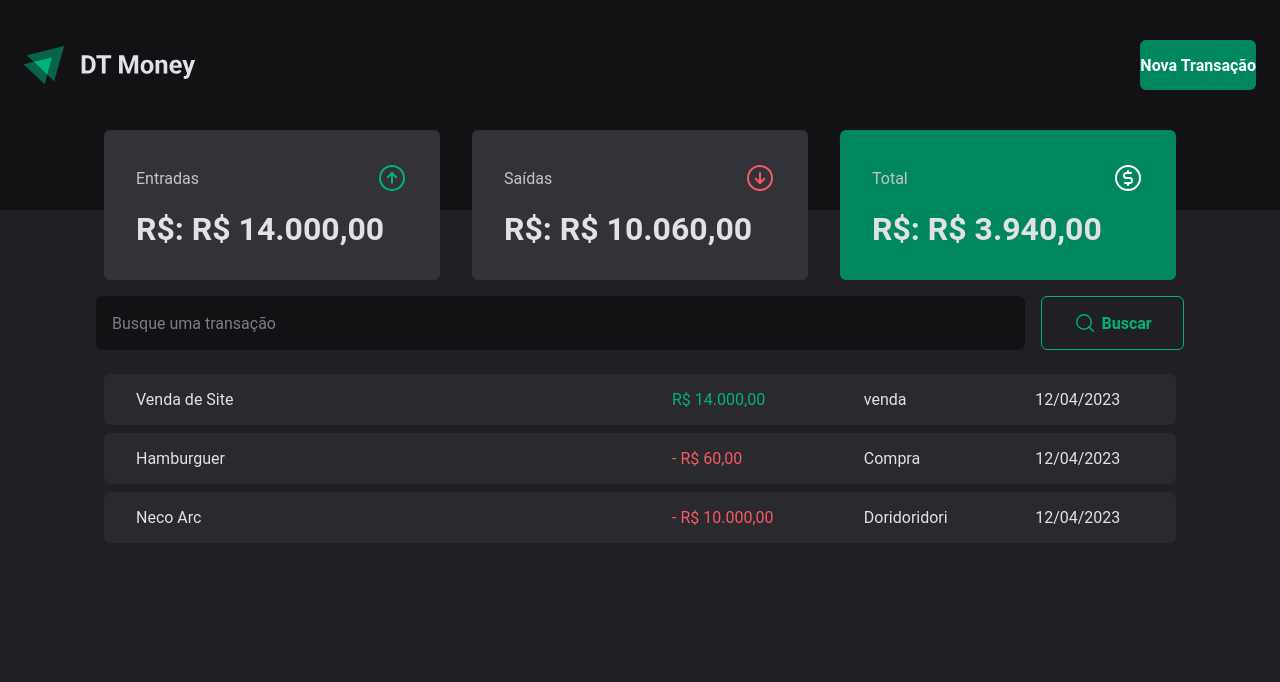
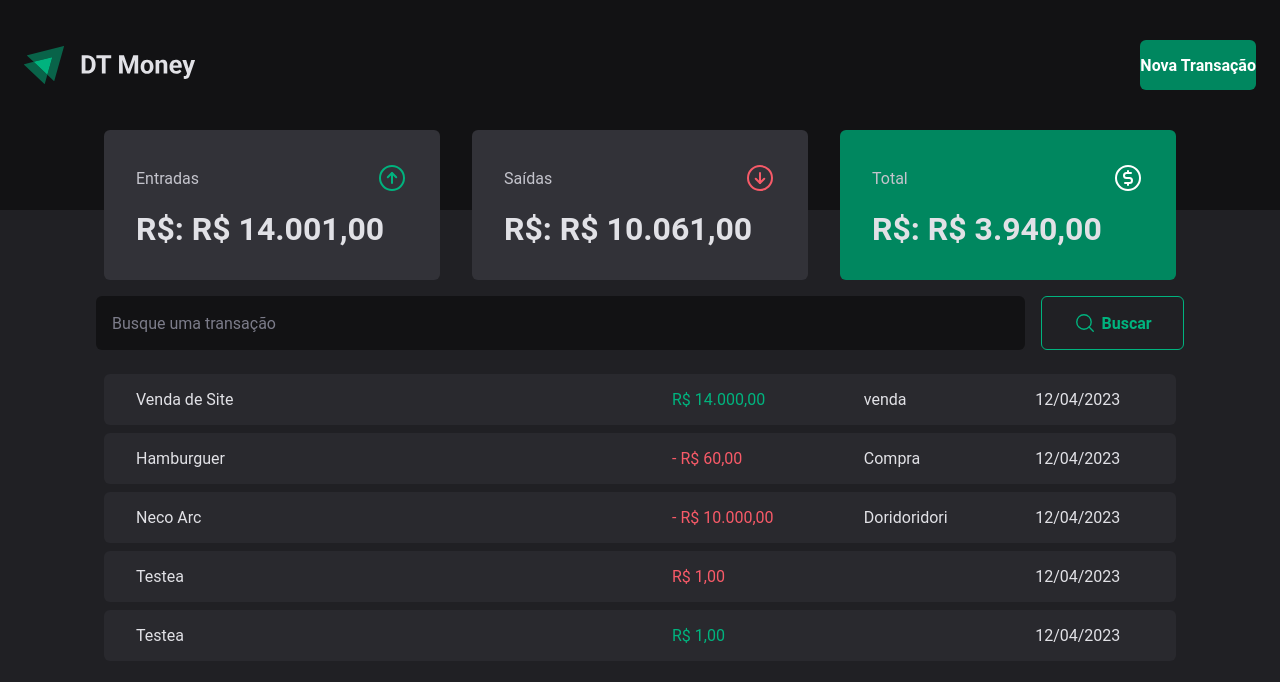
Before and after one commit to ReinaldoARamos/Dt-Money_ignite_03, a React (Vite) app: page / in a window 1280 px wide. Shown: the top 682 px of the page. Built offline with nearby package versions, Linux system fonts and the light colour scheme; data requests are answered from the project's data file.

Commit message:
arrumando o erro no Enum

```diff
--- a/server.json
+++ b/server.json
@@ -8,7 +8,6 @@
       "type": "Income",
       "date": "2023-04-10T19:54:57.546Z"
     },
-
     {
       "id": 2,
       "description": "Hamburguer",
@@ -16,7 +15,7 @@
       "caterogy": "Compra",
       "type": "Outcome",
       "date": "2023-04-10T19:54:57.546Z"
-        } ,
+    },
     {
       "id": 3,
       "description": "Neco Arc",
@@ -24,6 +23,19 @@
       "caterogy": "Doridoridori",
       "type": "Outcome",
       "date": "2023-04-10T19:54:57.546Z"
+    },
+    {
+      "category": "Venda",
+      "description": "Testea",
+      "price": 1,
+      "id": 4
+    },
+    {
+      "category": "Venda",
+      "description": "Testea",
+      "price": 1,
+      "type": "Income",
+      "id": 5
     }
   ]
 }
--- a/src/Components/NewTransaction/index.tsx
+++ b/src/Components/NewTransaction/index.tsx
@@ -11,12 +11,13 @@ import { ArrowCircleDown, ArrowCircleUp, X } from "phosphor-react";
 import * as z from "zod";
 import { Controller, useForm,  } from "react-hook-form";
 import { zodResolver } from "@hookform/resolvers/zod";
+import { api } from "../../lib/axios";
 
 const newTransactionFormSchema = z.object({
   description: z.string(),
   price: z.number(),
   category: z.string(),
-  type: z.enum(["income", "outcome"]),
+ type: z.enum(["Income", "Outcome"]),
 });
 
 type newTransactionFormInputs = z.infer<typeof newTransactionFormSchema>;
@@ -30,12 +31,19 @@ export function NewTransactionModal() {
   } = useForm<newTransactionFormInputs>({
     resolver: zodResolver(newTransactionFormSchema),
     defaultValues: {
-      type: 'income'
+      type: 'Income'
     }
   });
 
   async function handleCreateNewTransaction(data: newTransactionFormInputs) {
-    await new Promise((resolve) => setTimeout(resolve, 2000));
+
+    const {category, description, price, type} = data
+    await api.post('/transactions', {
+      category,
+      description,
+      price ,
+      type
+    })
 
     console.log(data);
   }
@@ -64,11 +72,11 @@ export function NewTransactionModal() {
             {...register("category")}
           />
 
-        <Controller
+<Controller
         control={control}
         name="type"
         render={({field}) => {
-          console.log(field)
+
           return(
 
           <TransactionType onValueChange={field.onChange} value={field.value}>
--- a/src/pages/Transactions/components/SearchForm/index.tsx
+++ b/src/pages/Transactions/components/SearchForm/index.tsx
@@ -5,6 +5,7 @@ import * as z from 'zod'
 import {zodResolver} from '@hookform/resolvers/zod'
 import { useContext } from "react";
 import { TransactionContext } from "../../../../contexts/TransactionsContext";
+import { api } from "../../../../lib/axios";
 
 const searchFormSchema = z.object({
   query: z.string(),
```
Lines whose indentation alone changed are shown as unchanged.
